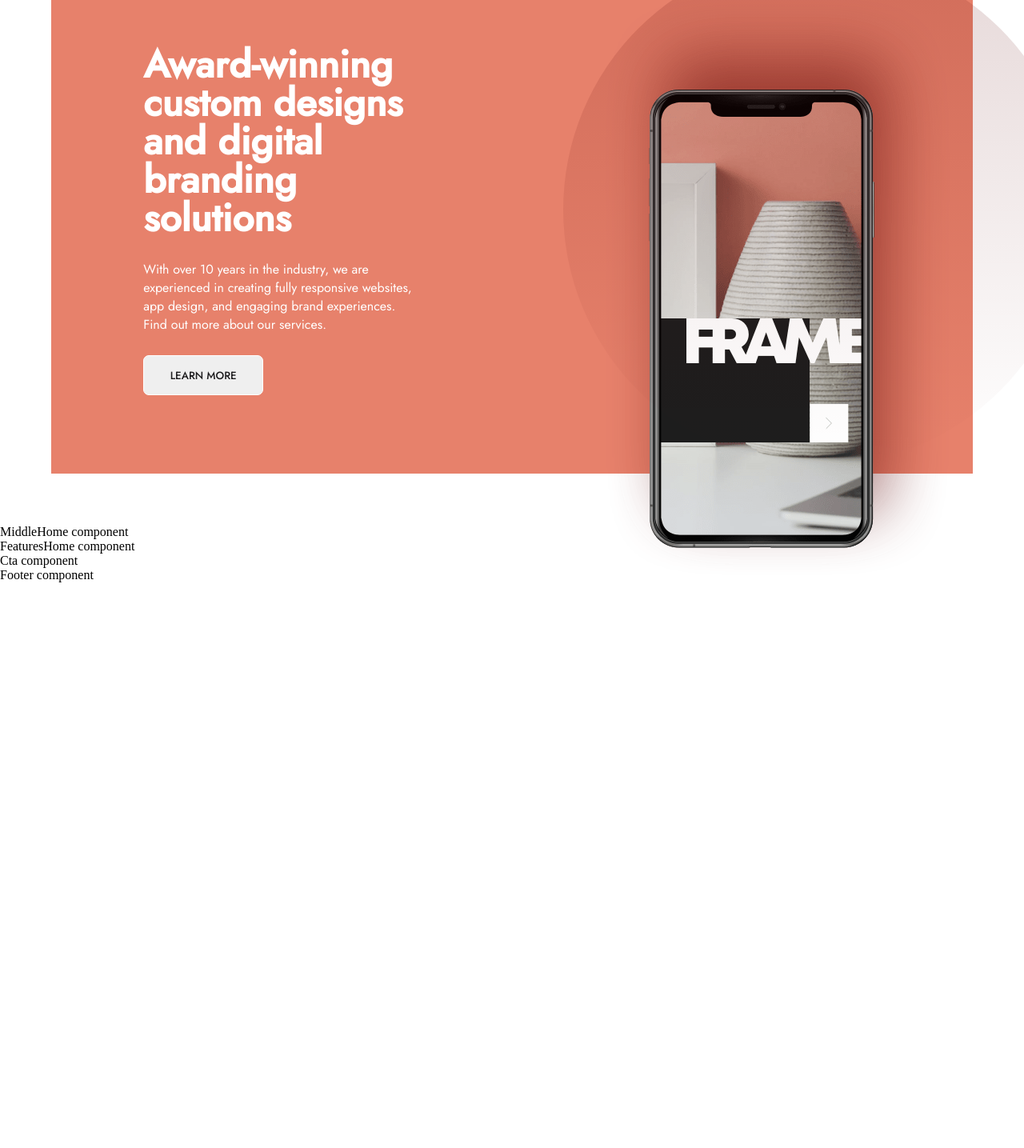
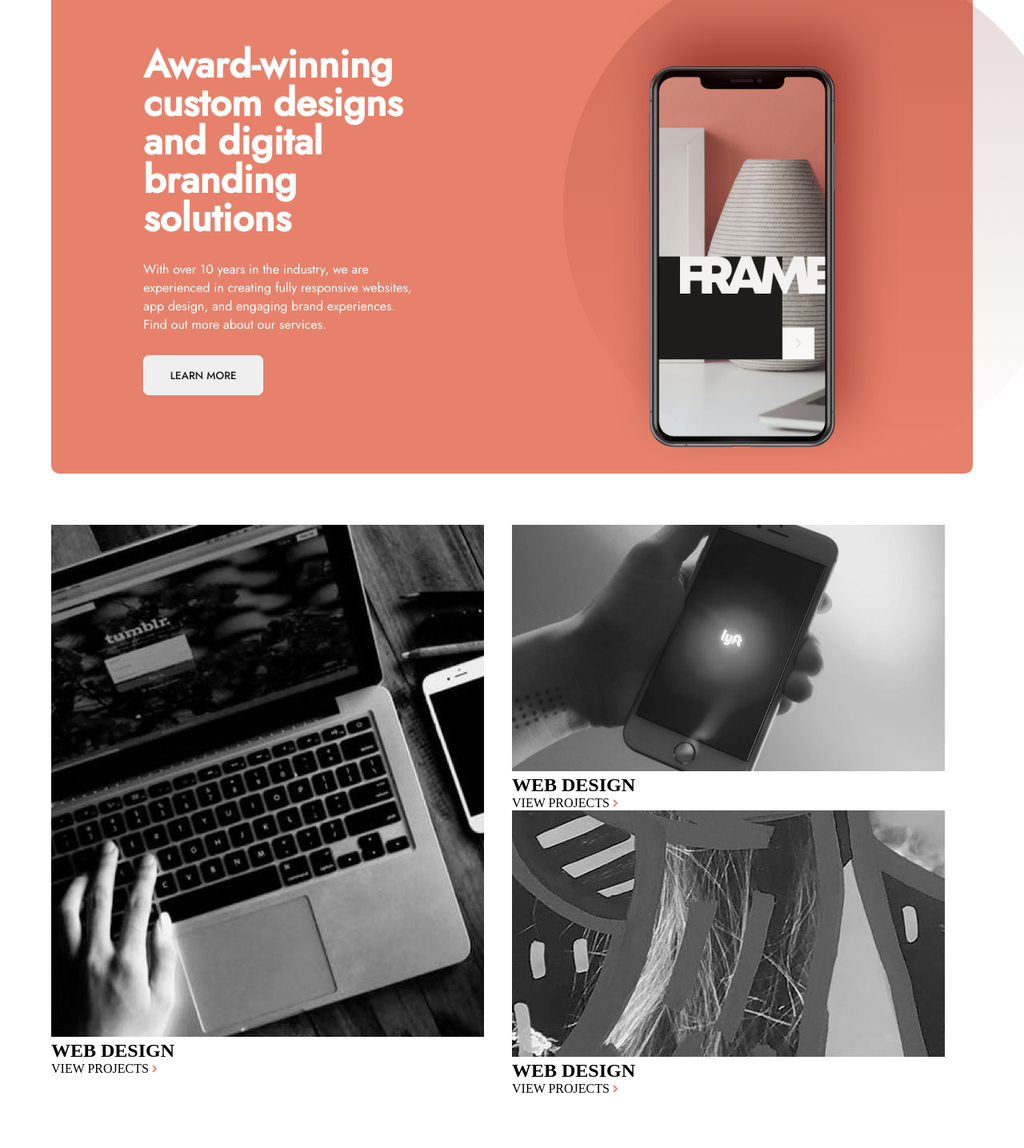
Before and after one commit to clf94-dev/designo-react, a React (Create React App) app: page / in a window 1280 px wide. Shown: the part 202-1637 px from the top of the page at 80% size. Before the commit the page ends 1063 px from the top, so only its background shows below. Built offline with nearby package versions, Linux system fonts and the light colour scheme.

Commit message:
added middleComponent

```diff
--- a/src/components/MiddleHome.jsx
+++ b/src/components/MiddleHome.jsx
@@ -1,8 +1,44 @@
+import { Grid } from '@material-ui/core';
 import React from 'react'
+
+import WebDesigD from './assets/home/desktop/image-web-design-large.jpg'
+import AppDesigD from './assets/home/desktop/image-app-design.jpg'
+import GraphicDesigD from './assets/home/desktop/image-graphic-design.jpg'
+import Arrow from './assets/shared/desktop/icon-right-arrow.svg'
+
+import './styles/App.scss';
 
 function MiddleHome(){
     return(
-        <div>MiddleHome component</div>
+        <div>
+            <Grid container direction="row" className="middleHome-cont">
+                <Grid item xs={12} md={6} className="webDesign-col">
+<img src={WebDesigD} alt="Web Design"/>
+<div className="web-text">
+    <h2>WEB DESIGN</h2>
+    <p>VIEW PROJECTS <img src={Arrow} alt="Arrow"/></p>
+</div>
+
+                </Grid>
+                <Grid item xs={12} md={6} className="appGraphic-col">
+<div className="app-graphic-cont">
+<img src={AppDesigD} alt="Web Design"/>
+<div className="web-text">
+    <h2>WEB DESIGN</h2>
+    <p>VIEW PROJECTS <img src={Arrow} alt="Arrow"/></p>
+</div>
+</div>
+<div className="app-graphic-cont">
+<img src={GraphicDesigD} alt="Web Design"/>
+<div className="web-text">
+    <h2>WEB DESIGN</h2>
+    <p>VIEW PROJECTS <img src={Arrow} alt="Arrow"/></p>
+</div>
+</div>
+</Grid>
+
+            </Grid>
+        </div>
     )
 }
 export default MiddleHome;
--- a/src/components/styles/App.css
+++ b/src/components/styles/App.css
@@ -132,8 +132,9 @@
 .introHome-cont {
   background-color: #E7816B;
   width: 90% !important;
+  border-radius: 10px;
   font-family: "Jost", sans-serif;
-  margin: 5%;
+  margin: 5% 5% 0 5%;
   height: 650px;
 }
 
@@ -181,3 +182,13 @@
 .introHome-cont .img-col {
   text-align: center;
 }
+
+.introHome-cont .img-col img {
+  width: 90%;
+}
+
+.middleHome-cont {
+  background-color: #FFFFFF !important;
+  z-index: 5 !important;
+  padding: 5%;
+}
--- a/src/components/styles/App.scss
+++ b/src/components/styles/App.scss
@@ -140,8 +140,9 @@ $body: 16px;
 .introHome-cont {
     background-color: $peach;
     width: 90% !important;
+    border-radius: 10px;
     font-family: $font-family;
-    margin: 5%;
+    margin: 5% 5% 0 5%;
     height: 650px;
     .bg-intro {
         position: absolute;
@@ -180,5 +181,15 @@ $body: 16px;
     }
     .img-col {
         text-align: center;
+        img {
+            width: 90%;
+        }
     }
 }
+
+//------------------------------------MiddleHome component------------------------
+.middleHome-cont {
+    background-color: $white !important;
+    z-index: 5 !important;
+    padding: 5%;
+}
```
Also changed, not shown: src/components/styles/App.min.css (+1 -1 lines), 1 other file (tests, documents, lock files or other folders).
